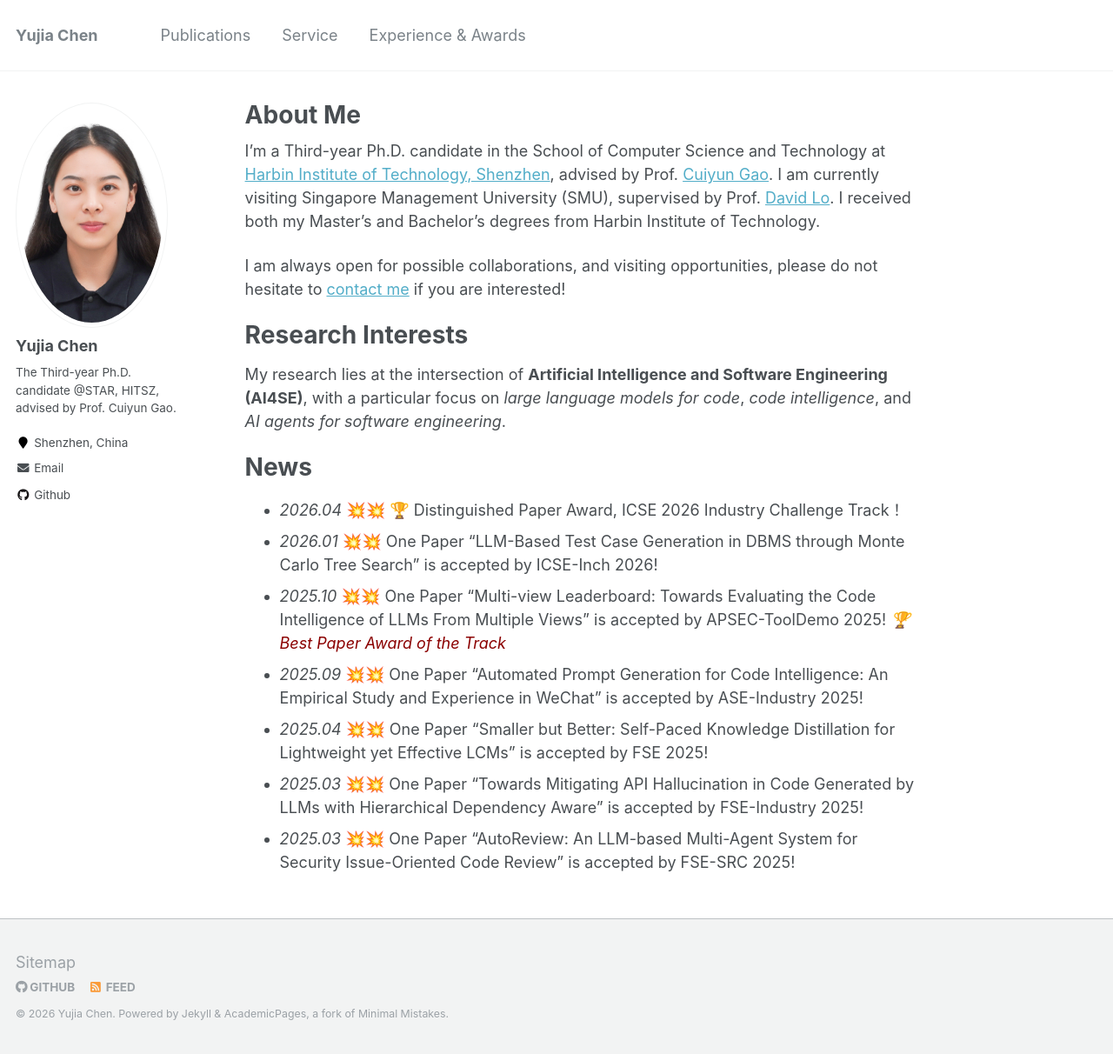
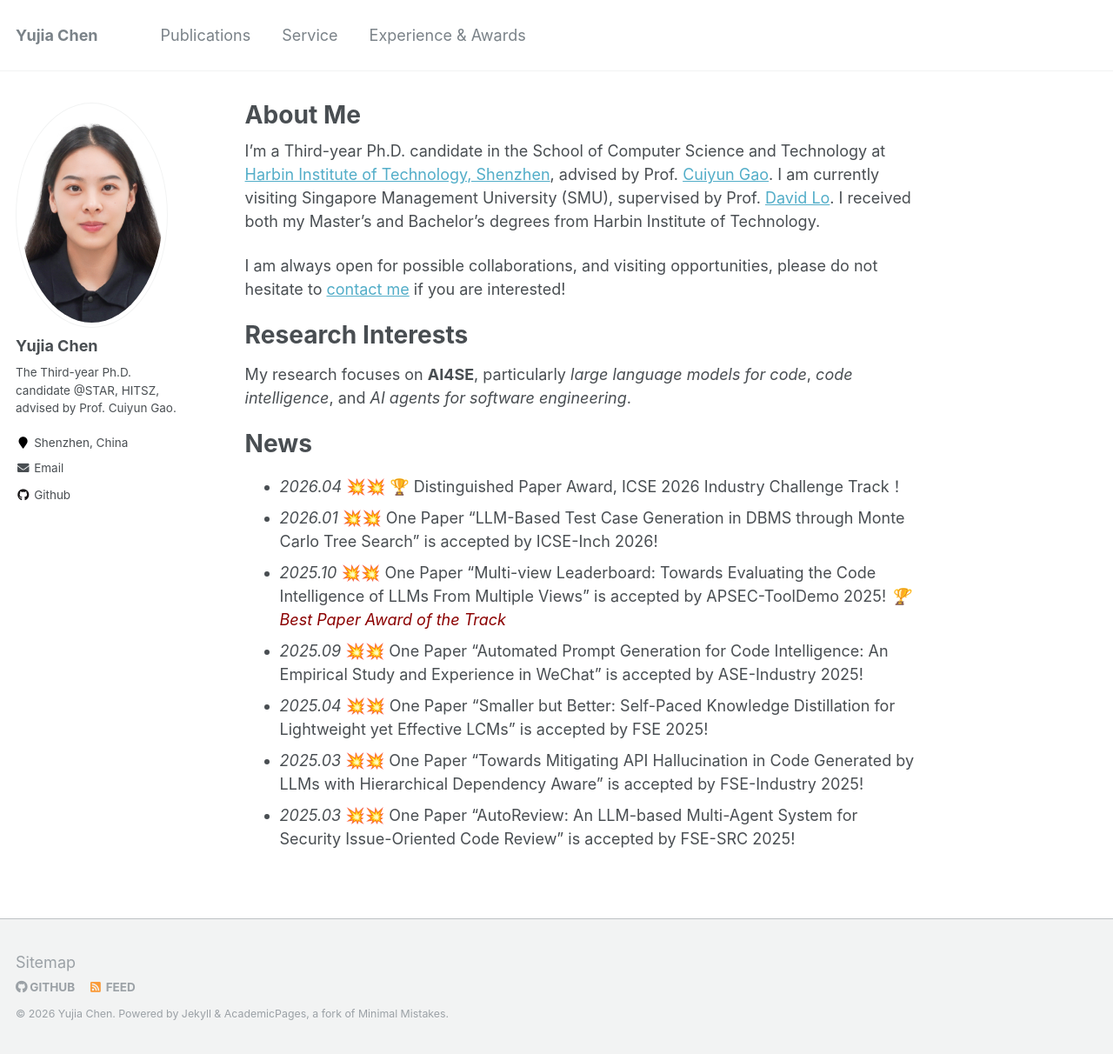
Before and after one commit to yujiachen99/yujiachen99.github.io, a Jekyll site: the page built from _pages/about.md, in a window 1280 px wide and 1212 px high. Shown: the whole window at 87% size. Built offline with Jekyll 4.4.1, drawn with Linux system fonts in a browser that asks for light colours.

Commit message:
Simplify AI4SE research description

```diff
--- a/_pages/about.md
+++ b/_pages/about.md
@@ -12,7 +12,7 @@ I'm a Third-year Ph.D. candidate in the School of Computer Science and Technolog
 
 I am always open for possible collaborations, and visiting opportunities, please do not hesitate to [contact me](yujiachen@stu.hit.edu.cn) if you are interested!
 # Research Interests
-My research lies at the intersection of **Artificial Intelligence and Software Engineering (AI4SE)**, with a particular focus on *large language models for code*, *code intelligence*, and *AI agents for software engineering*.
+My research focuses on **AI4SE**, particularly *large language models for code*, *code intelligence*, and *AI agents for software engineering*.
 
 #  News
 - *2026.04* 💥💥 🏆 Distinguished Paper Award, ICSE 2026 Industry Challenge Track！
```
